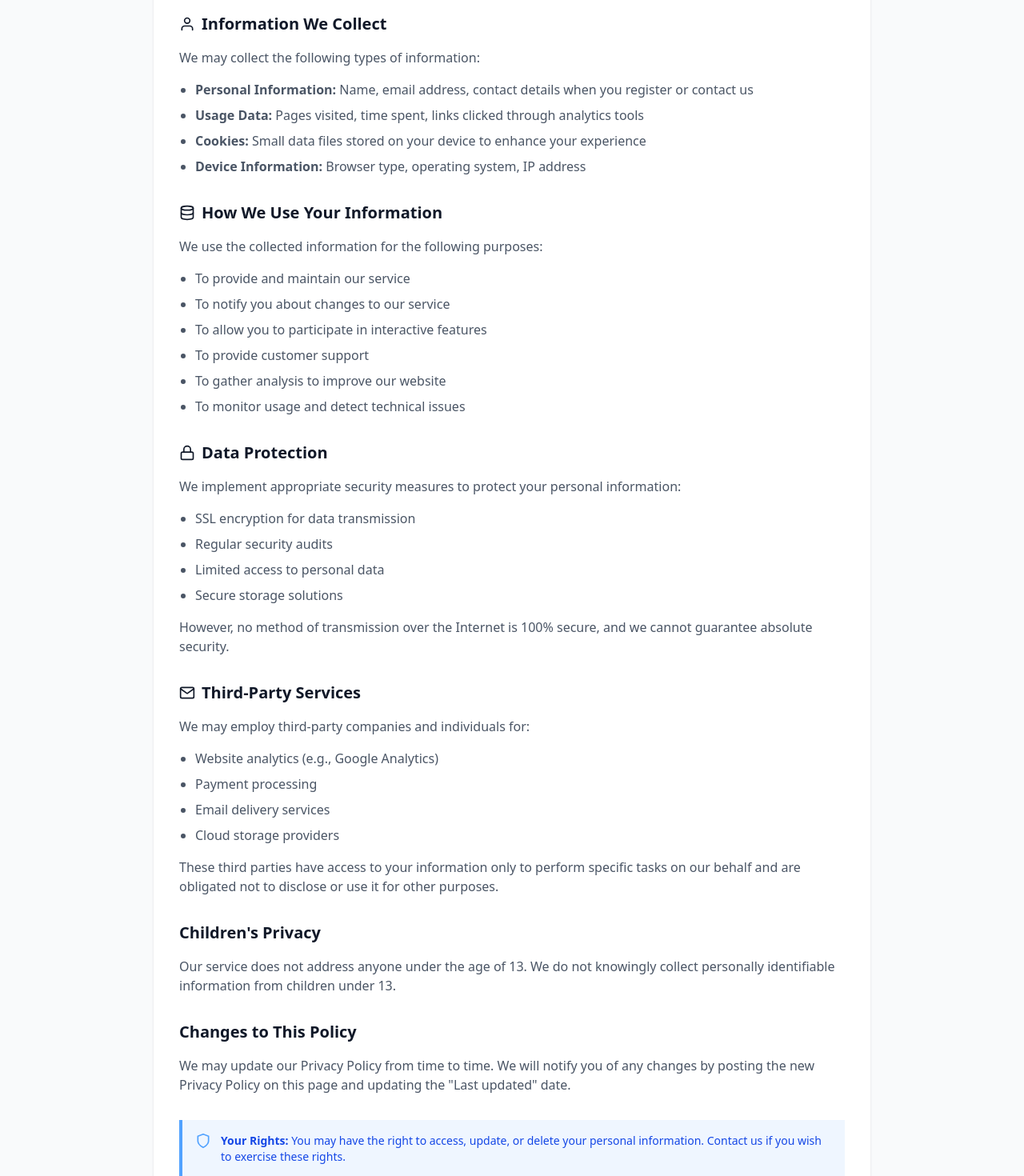
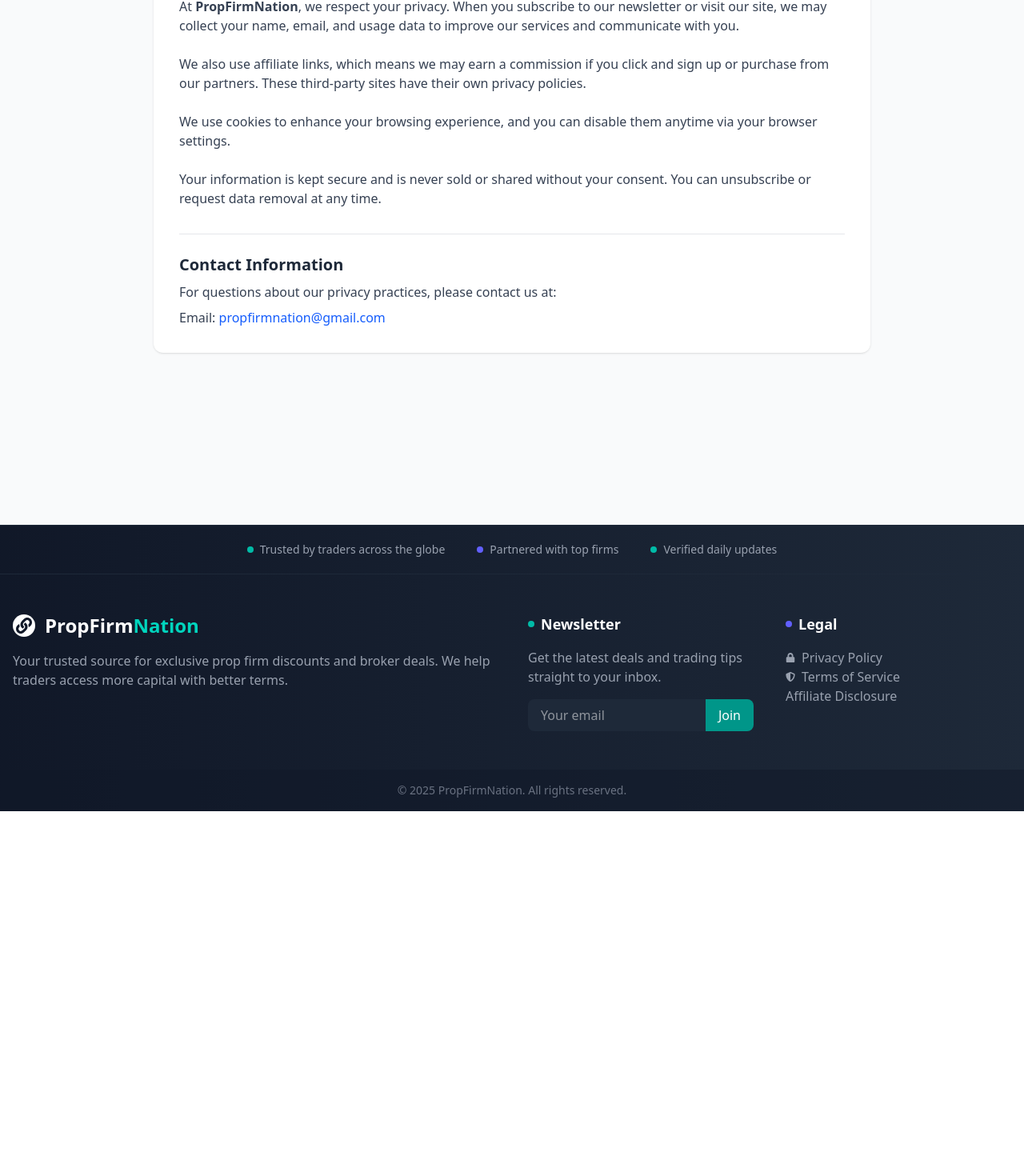
Before and after one commit to JuniorEmem6/propfirmnation, a React (Vite) app: page /privacy in a window 1280 px wide. Shown: the part 216-1686 px from the top of the page at 80% size. After the commit the page ends 1230 px from the top, so only its background shows below. Built offline with nearby package versions, Linux system fonts and the light colour scheme.

Commit message:
Dealblissng repo

```diff
--- a/src/components/Privacy.jsx
+++ b/src/components/Privacy.jsx
@@ -9,122 +9,37 @@
     <Header />
     <div className="min-h-screen bg-gray-50 py-12 px-4 sm:px-6 lg:px-8">
       <div className="max-w-4xl mx-auto bg-white rounded-xl shadow-sm overflow-hidden">
+      <div className="max-w-4xl mx-auto p-6 md:p-8 bg-white rounded-lg shadow-md">
+      <h1 className="text-3xl font-bold text-center mb-6 text-blue-600">Privacy Policy</h1>
 
-        {/* Content */}
-        <div className="p-6 sm:p-8 prose prose-blue max-w-none">
-          <div className="mb-8">
-            <p className="text-gray-600 mb-4">
-              This Privacy Policy describes how we collect, use, and disclose your personal information when you use our website and services.
-            </p>
-          </div>
+      <div className="space-y-6 text-gray-700">
+        <p>
+          At <span className="font-bold">PropFirmNation</span>, we respect your privacy. When you subscribe to our newsletter or visit our site, we may collect your name, email, and usage data to improve our services and communicate with you.
+        </p>
 
-          <div className="mb-8">
-            <h2 className="text-xl font-bold text-gray-900 mb-4 flex items-center">
-              <FiUser className="mr-2" />
-              Information We Collect
-            </h2>
-            <p className="text-gray-600 mb-4">
-              We may collect the following types of information:
-            </p>
-            <ul className="list-disc pl-5 space-y-2 text-gray-600 mb-4">
-              <li><strong>Personal Information:</strong> Name, email address, contact details when you register or contact us</li>
-              <li><strong>Usage Data:</strong> Pages visited, time spent, links clicked through analytics tools</li>
-              <li><strong>Cookies:</strong> Small data files stored on your device to enhance your experience</li>
-              <li><strong>Device Information:</strong> Browser type, operating system, IP address</li>
-            </ul>
-          </div>
+        <p>
+          We also use affiliate links, which means we may earn a commission if you click and sign up or purchase from our partners. These third-party sites have their own privacy policies.
+        </p>
 
-          <div className="mb-8">
-            <h2 className="text-xl font-bold text-gray-900 mb-4 flex items-center">
-              <FiDatabase className="mr-2" />
-              How We Use Your Information
-            </h2>
-            <p className="text-gray-600 mb-4">
-              We use the collected information for the following purposes:
-            </p>
-            <ul className="list-disc pl-5 space-y-2 text-gray-600 mb-4">
-              <li>To provide and maintain our service</li>
-              <li>To notify you about changes to our service</li>
-              <li>To allow you to participate in interactive features</li>
-              <li>To provide customer support</li>
-              <li>To gather analysis to improve our website</li>
-              <li>To monitor usage and detect technical issues</li>
-            </ul>
-          </div>
+        <p>
+          We use cookies to enhance your browsing experience, and you can disable them anytime via your browser settings.
+        </p>
 
-          <div className="mb-8">
-            <h2 className="text-xl font-bold text-gray-900 mb-4 flex items-center">
-              <FiLock className="mr-2" />
-              Data Protection
-            </h2>
-            <p className="text-gray-600 mb-4">
-              We implement appropriate security measures to protect your personal information:
-            </p>
-            <ul className="list-disc pl-5 space-y-2 text-gray-600 mb-4">
-              <li>SSL encryption for data transmission</li>
-              <li>Regular security audits</li>
-              <li>Limited access to personal data</li>
-              <li>Secure storage solutions</li>
-            </ul>
-            <p className="text-gray-600">
-              However, no method of transmission over the Internet is 100% secure, and we cannot guarantee absolute security.
-            </p>
-          </div>
+        <p>
+          Your information is kept secure and is never sold or shared without your consent. You can unsubscribe or request data removal at any time.
+        </p>
 
-          <div className="mb-8">
-            <h2 className="text-xl font-bold text-gray-900 mb-4 flex items-center">
-              <FiMail className="mr-2" />
-              Third-Party Services
-            </h2>
-            <p className="text-gray-600 mb-4">
-              We may employ third-party companies and individuals for:
-            </p>
-            <ul className="list-disc pl-5 space-y-2 text-gray-600 mb-4">
-              <li>Website analytics (e.g., Google Analytics)</li>
-              <li>Payment processing</li>
-              <li>Email delivery services</li>
-              <li>Cloud storage providers</li>
-            </ul>
-            <p className="text-gray-600">
-              These third parties have access to your information only to perform specific tasks on our behalf and are obligated not to disclose or use it for other purposes.
-            </p>
-          </div>
-
-          <div className="mb-8">
-            <h2 className="text-xl font-bold text-gray-900 mb-4">Children's Privacy</h2>
-            <p className="text-gray-600 mb-4">
-              Our service does not address anyone under the age of 13. We do not knowingly collect personally identifiable information from children under 13.
-            </p>
-          </div>
-
-          <div className="mb-8">
-            <h2 className="text-xl font-bold text-gray-900 mb-4">Changes to This Policy</h2>
-            <p className="text-gray-600 mb-4">
-              We may update our Privacy Policy from time to time. We will notify you of any changes by posting the new Privacy Policy on this page and updating the "Last updated" date.
-            </p>
-          </div>
-
-          <div className="bg-blue-50 border-l-4 border-blue-400 p-4 mb-8">
-            <div className="flex">
-              <div className="flex-shrink-0">
-                <FiShield className="h-5 w-5 text-blue-400" />
-              </div>
-              <div className="ml-3">
-                <p className="text-sm text-blue-700">
-                  <strong>Your Rights:</strong> You may have the right to access, update, or delete your personal information. Contact us if you wish to exercise these rights.
-                </p>
-              </div>
-            </div>
-          </div>
-
-          <div>
-            <h2 className="text-xl font-bold text-gray-900 mb-4">Contact Us</h2>
-            <p className="text-gray-600 mb-4">
-              If you have any questions about this Privacy Policy, please contact us:
-            </p>
-            <p className="text-blue-600 font-medium">privacy@ydealbliss.com</p>
-          </div>
+        <div className="mt-8 pt-6 border-t border-gray-200">
+          <h2 className="text-xl font-semibold mb-2 text-gray-800">Contact Information</h2>
+          <p>
+            For questions about our privacy practices, please contact us at:
+          </p>
+          <p className="mt-2">
+            <span className="font-medium">Email:</span> <a href="mailto:propfirmnation@gmail.com" className="text-blue-600 hover:underline">propfirmnation@gmail.com</a>
+          </p>
         </div>
+      </div>
+    </div>
       </div>
     </div>
     <Footer />
```
